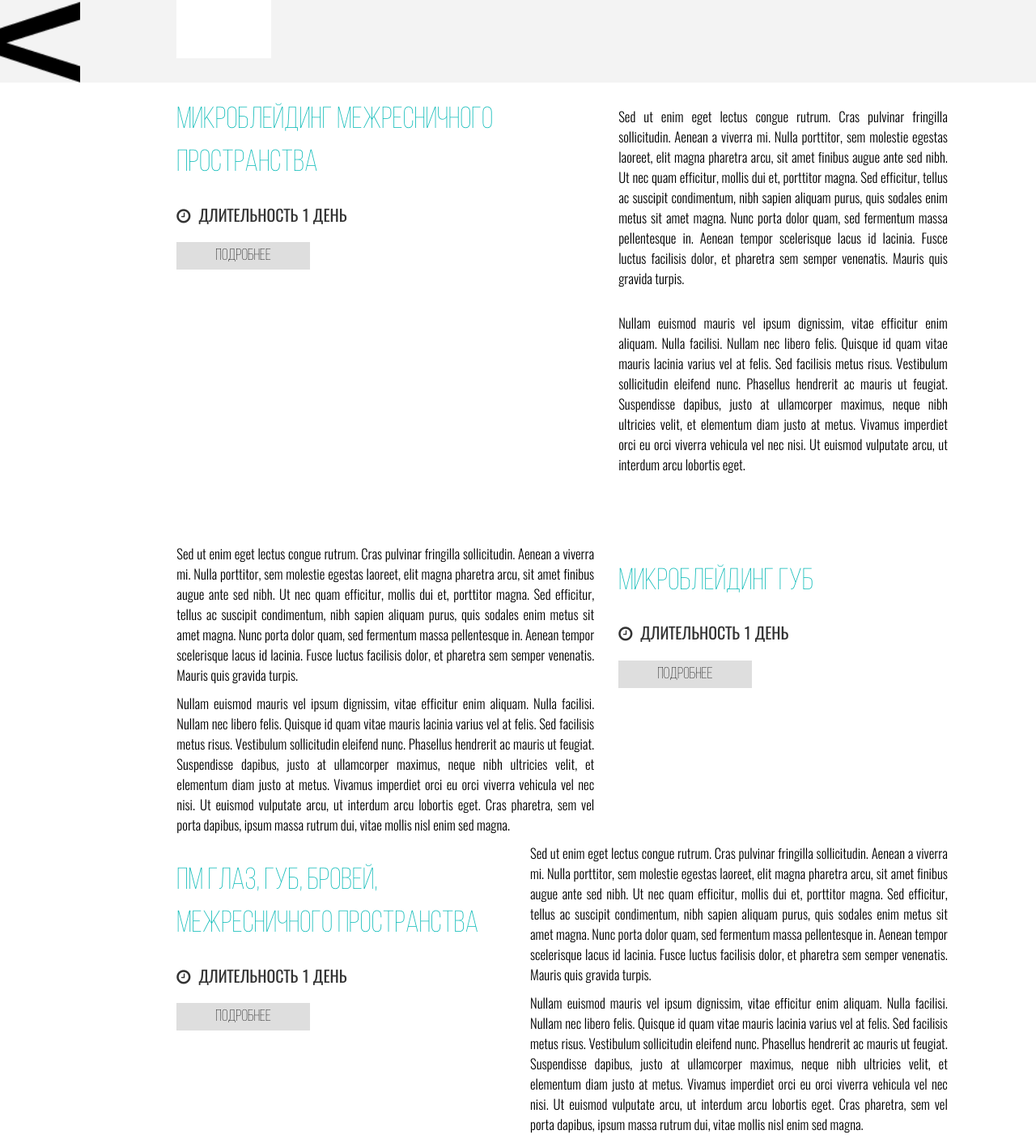
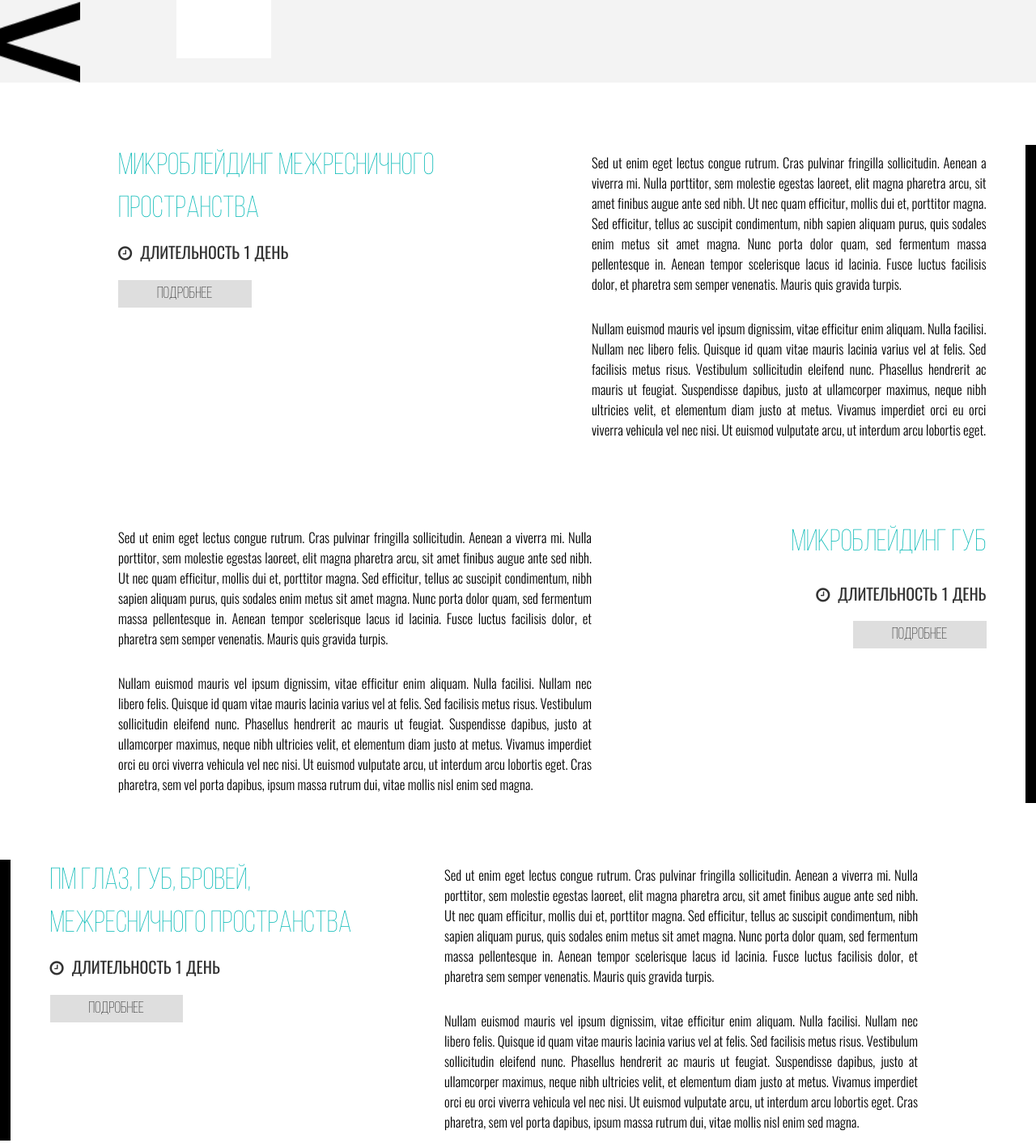
Before and after one commit to freestyle37/NIKONOROVA-ACADEMY-Beauty, a plain HTML site: page index.html in a window 1280 px wide. Shown: the part 578-1990 px from the top of the page at 81% size. Drawn offline with nearby package versions, Linux system fonts and the light colour scheme; a script that the page names is missing.

Commit message:
prefinal

```diff
--- a/css/main.css
+++ b/css/main.css
@@ -48,7 +48,13 @@ section li {
 .girl-blond-section .microblasting-list a:hover {
 	color: #18acaa;
 }
+.girl-blond-section .row > div:last-child {
+	padding-right: 0;
+}
 /*--------------------------microblasting-----------------------------*/
+.eyelashes-microblasting {
+	margin-top: 6%;
+}
 .eyelashes-microblasting h2, .lips-microblasting h2, .different-microblasting h2 {
 	font-family: BebasNeue;
 	font-weight: 400;
@@ -56,6 +62,9 @@ section li {
 	font-size: 37.5px;
 	font-weight: 400;
 	line-height: 53.326px;
+}
+.eyelashes-microblasting .em__durability h2, .different-microblasting .dm__durability h2 {
+	margin: 0;
 }
 .eyelashes-microblasting .em__durability p, .lips-microblasting .lm__durability p, .different-microblasting .dm__durability p {
 	font-family: Oswald;
@@ -84,13 +93,43 @@ section li {
 	line-height: 25px;
 	text-align: justify;
 }
-.eyelashes-microblasting .em__text p:first-of-type {
-	padding-top: 30px;
+.lips-microblasting .lm__text p:first-of-type {
+	padding-top: 28px;
 }
-.eyelashes-microblasting .em__text p:last-of-type {
+.different-microblasting .dm__text p:first-of-type {
+	padding-top: 7px;
+}
+.eyelashes-microblasting .em__text p:last-of-type, .lips-microblasting .lm__text p:last-of-type, .different-microblasting .dm__text p:last-of-type {
 	padding-top: 20px;
 }
 /*---------------------------------------------------------*/
+.different-microblasting {
+	margin-top: 70px;
+}
 .lips-microblasting {
-	padding-top: 75px;
+	padding-top: 70px;
 }
+.eyelashes-microblasting, .lips-microblasting {
+	border-right: 13px solid black;
+}
+.eyelashes-microblasting .em__text p:first-of-type {
+	padding-top: 10px;
+}
+.different-microblasting {
+	border-left: 13px solid black;
+}
+@media (min-width: 992px) {
+	.eyelashes-microblasting .em__durability, .eyelashes-microblasting .em__text,
+	.lips-microblasting .lm__durability, .lips-microblasting .lm__text,
+	.different-microblasting .dm__durability, .different-microblasting .dm__text {
+		padding: 0;
+	}
+	.lips-microblasting .lm__durability {
+		text-align: right;
+	}
+}
+@media (max-width: 991px) {
+	.eyelashes-microblasting .em__text p:first-of-type, .different-microblasting .dm__text p:first-of-type {
+		padding-top: 30px;
+	}
+}
--- a/index.html
+++ b/index.html
@@ -24,7 +24,7 @@
 
 		<section class="girl-blond-section">
 			<div class="row">
-				<div class="col-md-2">
+				<div class="col-sm-2 hidden-xs"><!--col-md-2 -->
 				</div>
 				<div class="col-md-10">
 					<ul class="microblasting-list">
@@ -37,44 +37,50 @@
 		</section>
 
 		<section class="eyelashes-microblasting">
+			<div class="container">
 			<div class="row">
-				<div class="col-md-5 col-md-offset-2 em__durability">
+				<div class="col-md-5 col-md-offset-1 em__durability">
 					<h2>Микроблейдинг межресничного пространства</h2>
 					<p><i class="fa fa-clock-o" aria-hidden="true"></i>Длительность 1 день</p>
 					<span>Подробнее</span>
 				</div>
-				<div class="col-md-4 em__text">
+				<div class="col-md-5 col-md-offset-1 em__text">
 					<p>Sed ut enim eget lectus congue rutrum. Cras pulvinar fringilla sollicitudin. Aenean a viverra mi. Nulla porttitor, sem molestie egestas laoreet, elit magna pharetra arcu, sit amet finibus augue ante sed nibh. Ut nec quam efficitur, mollis dui et, porttitor magna. Sed efficitur, tellus ac suscipit condimentum, nibh sapien aliquam purus, quis sodales enim metus sit amet magna. Nunc porta dolor quam, sed fermentum massa pellentesque in. Aenean tempor scelerisque lacus id lacinia. Fusce luctus facilisis dolor, et pharetra sem semper venenatis. Mauris quis gravida turpis.</p>
 					<p>Nullam euismod mauris vel ipsum dignissim, vitae efficitur enim aliquam. Nulla facilisi. Nullam nec libero felis. Quisque id quam vitae mauris lacinia varius vel at felis. Sed facilisis metus risus. Vestibulum sollicitudin eleifend nunc. Phasellus hendrerit ac mauris ut feugiat. Suspendisse dapibus, justo at ullamcorper maximus, neque nibh ultricies velit, et elementum diam justo at metus. Vivamus imperdiet orci eu orci viverra vehicula vel nec nisi. Ut euismod vulputate arcu, ut interdum arcu lobortis eget.</p>
 				</div>
 			</div>
+			</div>
 		</section>
 
 		<section class="lips-microblasting">
+			<div class="container">
 			<div class="row">
-				<div class="col-md-5 col-md-offset-2 lm__text">
-					<p>Sed ut enim eget lectus congue rutrum. Cras pulvinar fringilla sollicitudin. Aenean a viverra mi. Nulla porttitor, sem molestie egestas laoreet, elit magna pharetra arcu, sit amet finibus augue ante sed nibh. Ut nec quam efficitur, mollis dui et, porttitor magna. Sed efficitur, tellus ac suscipit condimentum, nibh sapien aliquam purus, quis sodales enim metus sit amet magna. Nunc porta dolor quam, sed fermentum massa pellentesque in. Aenean tempor scelerisque lacus id lacinia. Fusce luctus facilisis dolor, et pharetra sem semper venenatis. Mauris quis gravida turpis.</p>
-					<p>Nullam euismod mauris vel ipsum dignissim, vitae efficitur enim aliquam. Nulla facilisi. Nullam nec libero felis. Quisque id quam vitae mauris lacinia varius vel at felis. Sed facilisis metus risus. Vestibulum sollicitudin eleifend nunc. Phasellus hendrerit ac mauris ut feugiat. Suspendisse dapibus, justo at ullamcorper maximus, neque nibh ultricies velit, et elementum diam justo at metus. Vivamus imperdiet orci eu orci viverra vehicula vel nec nisi. Ut euismod vulputate arcu, ut interdum arcu lobortis eget. Cras pharetra, sem vel porta dapibus, ipsum massa rutrum dui, vitae mollis nisl enim sed magna.</p>
-				</div>
-				<div class="col-md-4 lm__durability">
+				<div class="col-md-4 col-md-push-8 lm__durability">
 					<h2>Микроблейдинг губ</h2>
 					<p><i class="fa fa-clock-o" aria-hidden="true"></i>Длительность 1 день</p>
 					<span>Подробнее</span>
 				</div>
+				<div class="col-md-6 col-md-offset-1 col-md-pull-4 lm__text">
+					<p>Sed ut enim eget lectus congue rutrum. Cras pulvinar fringilla sollicitudin. Aenean a viverra mi. Nulla porttitor, sem molestie egestas laoreet, elit magna pharetra arcu, sit amet finibus augue ante sed nibh. Ut nec quam efficitur, mollis dui et, porttitor magna. Sed efficitur, tellus ac suscipit condimentum, nibh sapien aliquam purus, quis sodales enim metus sit amet magna. Nunc porta dolor quam, sed fermentum massa pellentesque in. Aenean tempor scelerisque lacus id lacinia. Fusce luctus facilisis dolor, et pharetra sem semper venenatis. Mauris quis gravida turpis.</p>
+					<p>Nullam euismod mauris vel ipsum dignissim, vitae efficitur enim aliquam. Nulla facilisi. Nullam nec libero felis. Quisque id quam vitae mauris lacinia varius vel at felis. Sed facilisis metus risus. Vestibulum sollicitudin eleifend nunc. Phasellus hendrerit ac mauris ut feugiat. Suspendisse dapibus, justo at ullamcorper maximus, neque nibh ultricies velit, et elementum diam justo at metus. Vivamus imperdiet orci eu orci viverra vehicula vel nec nisi. Ut euismod vulputate arcu, ut interdum arcu lobortis eget. Cras pharetra, sem vel porta dapibus, ipsum massa rutrum dui, vitae mollis nisl enim sed magna.</p>
+				</div>
+			</div>
 			</div>
 		</section>
 
 		<section class="different-microblasting">
+			<div class="container">
 			<div class="row">
-				<div class="col-md-4 col-md-offset-2 dm__durability">
+				<div class="col-md-5 dm__durability">
 					<h2>Пм глаз, губ, бровей,<br>межресничного пространства</h2>
 					<p><i class="fa fa-clock-o" aria-hidden="true"></i>Длительность 1 день</p>
 					<span>Подробнее</span>
 				</div>
-				<div class="col-md-5 dm__text">
+				<div class="col-md-6 dm__text">
 					<p>Sed ut enim eget lectus congue rutrum. Cras pulvinar fringilla sollicitudin. Aenean a viverra mi. Nulla porttitor, sem molestie egestas laoreet, elit magna pharetra arcu, sit amet finibus augue ante sed nibh. Ut nec quam efficitur, mollis dui et, porttitor magna. Sed efficitur, tellus ac suscipit condimentum, nibh sapien aliquam purus, quis sodales enim metus sit amet magna. Nunc porta dolor quam, sed fermentum massa pellentesque in. Aenean tempor scelerisque lacus id lacinia. Fusce luctus facilisis dolor, et pharetra sem semper venenatis. Mauris quis gravida turpis.</p>
 					<p>Nullam euismod mauris vel ipsum dignissim, vitae efficitur enim aliquam. Nulla facilisi. Nullam nec libero felis. Quisque id quam vitae mauris lacinia varius vel at felis. Sed facilisis metus risus. Vestibulum sollicitudin eleifend nunc. Phasellus hendrerit ac mauris ut feugiat. Suspendisse dapibus, justo at ullamcorper maximus, neque nibh ultricies velit, et elementum diam justo at metus. Vivamus imperdiet orci eu orci viverra vehicula vel nec nisi. Ut euismod vulputate arcu, ut interdum arcu lobortis eget. Cras pharetra, sem vel porta dapibus, ipsum massa rutrum dui, vitae mollis nisl enim sed magna.</p>
 				</div>
+			</div>
 			</div>
 		</section>
 
```
